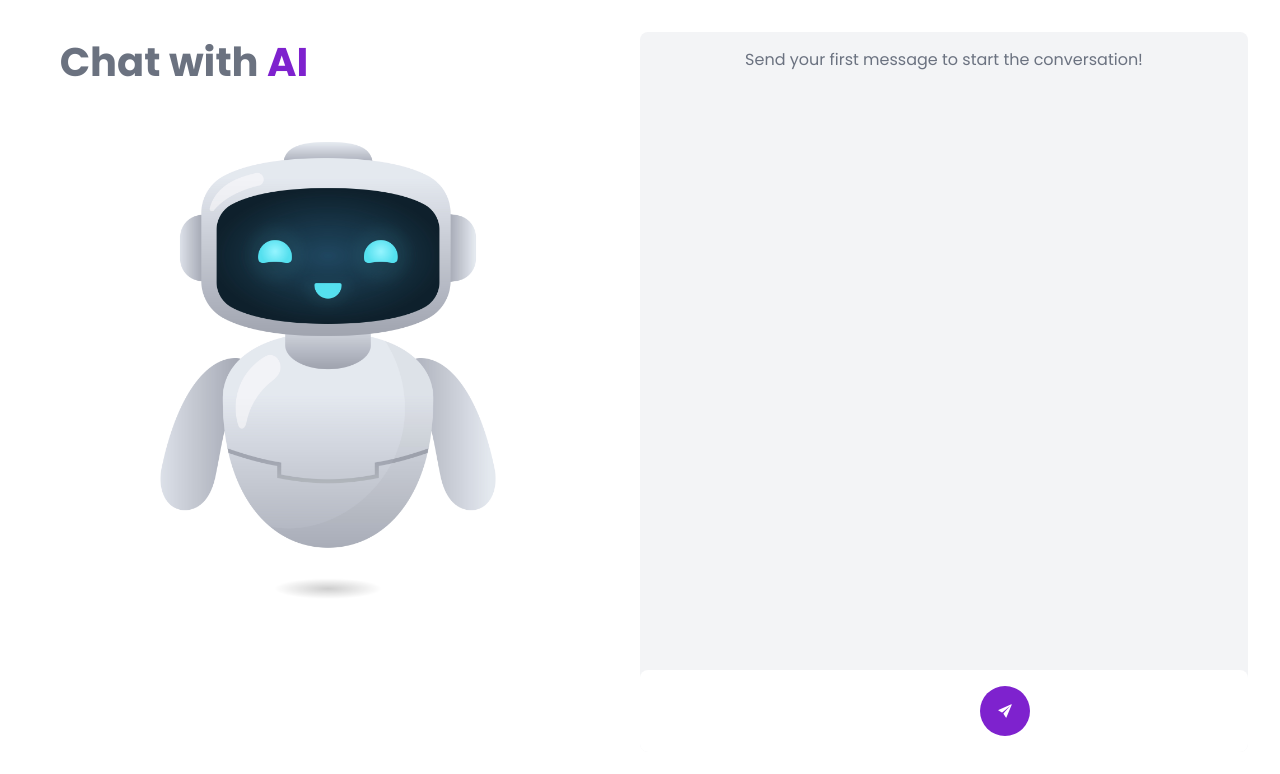
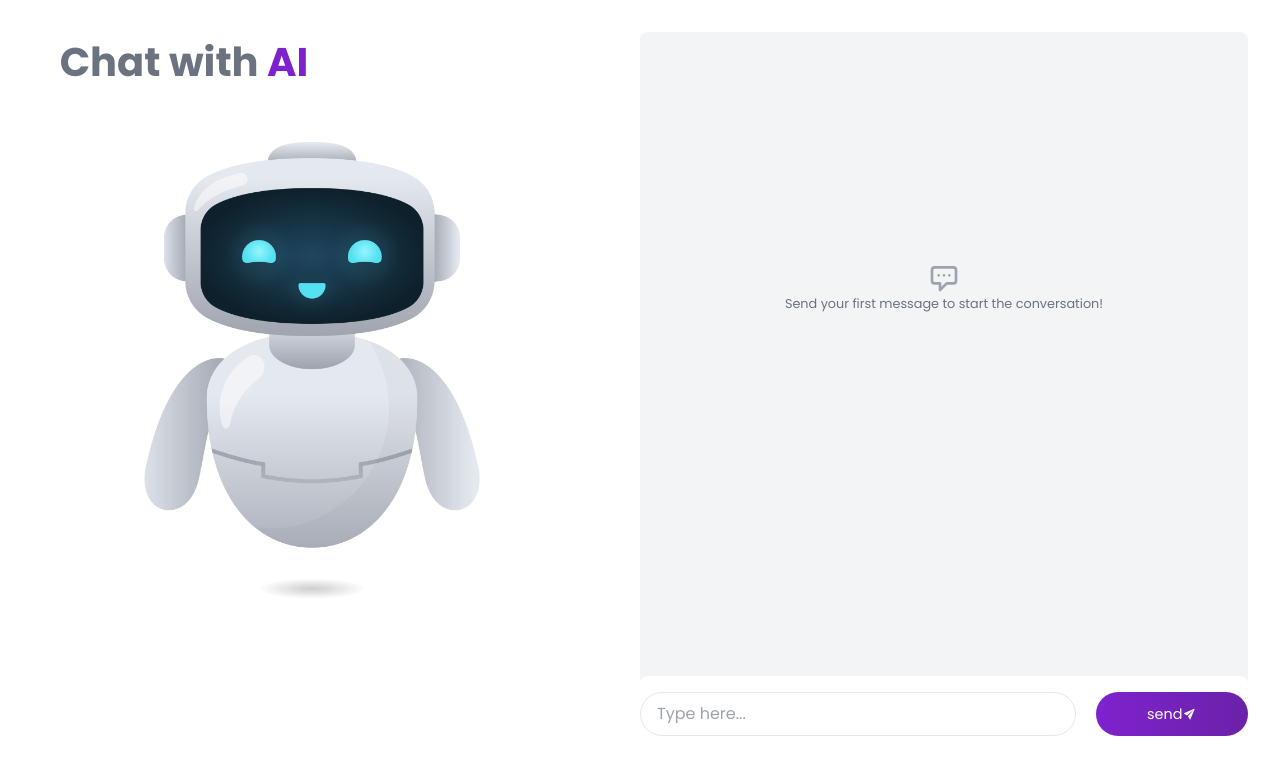
Before and after one commit to thakiyudheen/ChatBoat-AI, a React (Vite) app: page /chatWindow in a window 1280 px wide. Shown: the top 774 px of the page. Built offline with nearby package versions, Linux system fonts and the light colour scheme.

Commit message:
add spinne

```diff
--- a/src/component/chat/ChatWindow.tsx
+++ b/src/component/chat/ChatWindow.tsx
@@ -1,11 +1,11 @@
 
-import React, { useState, useEffect, useRef  } from 'react';
+import React, { useState, useEffect, useRef } from 'react';
 import Chat2 from '../../assets/boat1.jpg';
 import { motion } from 'framer-motion';
 import { api_client } from '../../axios';
 import { IoIosSend } from "react-icons/io";
 import DOMPurify from 'dompurify';
-
+import { HiOutlineChatAlt } from "react-icons/hi";
 
 interface Message {
   id: number;
@@ -17,8 +17,9 @@ interface Message {
 const ChatWindow: React.FC = () => {
   const [messages, setMessages] = useState<Message[]>([]);
   const [inputText, setInputText] = useState('');
-  const [loading , setLoading]= useState<boolean>(false)
-  const messagesEndRef : any= useRef(null);
+  const [loading, setLoading] = useState<boolean>(false)
+  const messagesEndRef: any = useRef(null);
+  const [isGenerating, setIsGenerating] = useState<boolean>(false);
 
   const scrollToBottom = () => {
     messagesEndRef.current?.scrollIntoView({ behavior: "smooth" });
@@ -28,7 +29,7 @@ const ChatWindow: React.FC = () => {
     scrollToBottom();
   }, [messages]);
 
-  function convertToHTML(text:any) {
+  function convertToHTML(text: any) {
     // Split the text into lines
     const lines = text.split('\n');
 
@@ -36,7 +37,7 @@ const ChatWindow: React.FC = () => {
     let inList = false;
 
 
-    lines.forEach((line : any)=> {
+    lines.forEach((line: any) => {
       line = line.trim();
       line = line.replace(/\*\*(.*?)\*\*/g, '<strong>$1</strong>');
       if (line.startsWith('**') && line.endsWith('**')) {
@@ -78,7 +79,7 @@ const ChatWindow: React.FC = () => {
         timestamp: new Date().toLocaleTimeString([], { hour: '2-digit', minute: '2-digit' }),
       };
       setMessages((prevMessages) => [...prevMessages, newMessage]);
-
+      setInputText('');
       const data = {
         contents: [
           {
@@ -107,7 +108,7 @@ const ChatWindow: React.FC = () => {
             timestamp: new Date().toLocaleTimeString([], { hour: '2-digit', minute: '2-digit' }),
           };
           setMessages((prevMessages) => [...prevMessages, boatMessage]);
-          setInputText('');
+
         }
       } catch (error) {
         console.error('Error sending message:', error);
@@ -118,21 +119,23 @@ const ChatWindow: React.FC = () => {
   return (
     <div className="flex md:flex-row flex-col justify-between font-Poppins">
       <div className=" md:w-1/4 flex-col justify-center w-full">
-    <h1 className='font-bold text-[5vh] items-center text-purple-700'><span className='text-gray-500'>Chat with</span> AI</h1>
+        <h1 className='font-bold text-[3vh] md:text-[5vh] items-center text-purple-700'><span className='text-gray-500'>Chat with</span> AI</h1>
         <motion.div
           initial={{ opacity: 0, scale: 0.8 }}
           animate={{ opacity: 1, scale: 1 }}
           transition={{ duration: 0.5, delay: 0.2 }}
-        className="overflow-hidden md:w-[70vh] w-[40vh] relative md:block left-4 rounded-full"
+          className="overflow-hidden  relative md:block md:w-[70vh]   rounded-full"
         >
+
           <img src={Chat2} alt="Chat Icon" />
         </motion.div>
       </div>
       <div className="flex flex-col md:w-2/4 w-full h-[40vh] md:h-[90vh] rounded-lg bg-gray-100 ">
         <div className="flex-1 overflow-y-auto p-4 space-y-4 items-end">
           {messages.length === 0 ? (
-          <div className="text-center text-gray-500">
-            Send your first message to start the conversation!
+            <div className="text-center text-gray-500 flex flex-col items-center justify-center md:h-[60vh] h-[40vh]">
+              <HiOutlineChatAlt className='text-[4vh] text-gray-400' />
+              <small>Send your first message to start the conversation!</small>
             </div>
           ) : (
             messages.map((message) => (
@@ -141,17 +144,19 @@ const ChatWindow: React.FC = () => {
                 className={`flex ${message.sender === 'user' ? 'justify-end ' : 'justify-start text-start'} `}
               >
                 <div
-                className={`max-w-lg px-4 py-2 ${
-                  message.sender === 'user'
+                  className={`max-w-lg px-4 py-2 ${message.sender === 'user'
                       ? 'bg-gradient-to-r from-purple-600 to-purple-700 text-white rounded-l-full rounded-tr-full'
-                    :`${!loading ? 'bg-gray-300 text-black rounded-lg w-full' : 'bg-gray-300 text-black rounded-lg w-full'}`
+                      : `${!loading ? 'bg-gray-300 text-black rounded-lg w-full' : 'bg-gray-300 text-black rounded-lg w-full'}`
                     }`}
                 >
-                {message.sender === 'user'?<p>{message.text}</p>:<small className='space-y-2'
+                  {message.sender === 'user' ? <p>{message.text}</p> : <small className='space-y-2'
                     dangerouslySetInnerHTML={{
                       __html: DOMPurify.sanitize(convertToHTML(message.text)),
                     }}
                   />}
+
+
+
                   <div ref={messagesEndRef} />
 
                 </div>
@@ -159,22 +164,30 @@ const ChatWindow: React.FC = () => {
 
               </div>
             ))
+
           )}
+           {loading && (
+          <div className="flex justify-start text-start">
+            <div className="max-w-lg px-4 py-2  text-black rounded-lg w-full">
+            <div className="spinner border-t-[4px] border-b-[4px] border-gray-500 rounded-full w-4 h-4 animate-spin"></div>
             </div>
-      <div className="bg-white p-4 flex w-full rounded-lg">
-        {/* <input
+          </div>
+        )}
+
+        </div>
+        <div className="bg-white flex py-4 rounded-lg">
+          <input
             type="text"
             value={inputText}
             onChange={(e) => setInputText(e.target.value)}
             placeholder="Type here..."
-          className="flex-1 border rounded-full px-4 py-2 focus:outline-none focus:ring-2 focus:ring-purple-500"
-        /> */}
-        <input type="" />
+            className="flex-1 border rounded-full w-3/4  px-4 py-2 focus:outline-none focus:ring-2 focus:ring-purple-500"
+          />
           <button
             onClick={sendMessage}
-          className="ml-2 bg-purple-700  text-white rounded-full p-4 text-lg hover:bg-purple-700 focus:outline-none border-purple-700 focus:ring-2 focus:ring-purple-500"
+            className="ml-5 bg-gradient-to-r from-purple-700 to-purple-800 w-1/4  text-white rounded-full py-2 px-1 text-lg hover:bg-purple-700 focus:outline-none border-purple-700 focus:ring-2 focus:ring-purple-500"
           >
-         <IoIosSend />
+            <small className='flex justify-center items-center'>send <IoIosSend /></small>
           </button>
         </div>
       </div>
--- a/src/component/chat/Home.tsx
+++ b/src/component/chat/Home.tsx
@@ -29,8 +29,8 @@ const Home: React.FC = () => {
                 className="text-center md:text-left relative items-center"
             >
                 <div>
-                    <h1 className="text-2xl font-bold mb-2">Enjoy the new experience of chatting with global friends</h1>
-                    <p className="text-gray-500 mb-6">Connect people around the world for free</p>
+                    <h1 className="text-2xl font-bold mb-2">Enjoy the new experience of chatting with AI</h1>
+                    <p className="text-gray-500 mb-6">Connect with AI for free</p>
                     <motion.button
                         whileHover={{ scale: 1.1 }}
                         whileTap={{ scale: 0.9 }}
@@ -40,7 +40,7 @@ const Home: React.FC = () => {
                     >
                         Get Started
                     </motion.button>
-                    <p className="text-gray-400 text-sm mt-4">Powered by <strong>ussage</strong></p>
+                    <p className="text-gray-400 text-sm mt-4">Powered by <strong>Thakiyu</strong></p>
                 </div>
             </motion.div>
         </motion.div>
```
Lines whose indentation alone changed are shown as unchanged.
